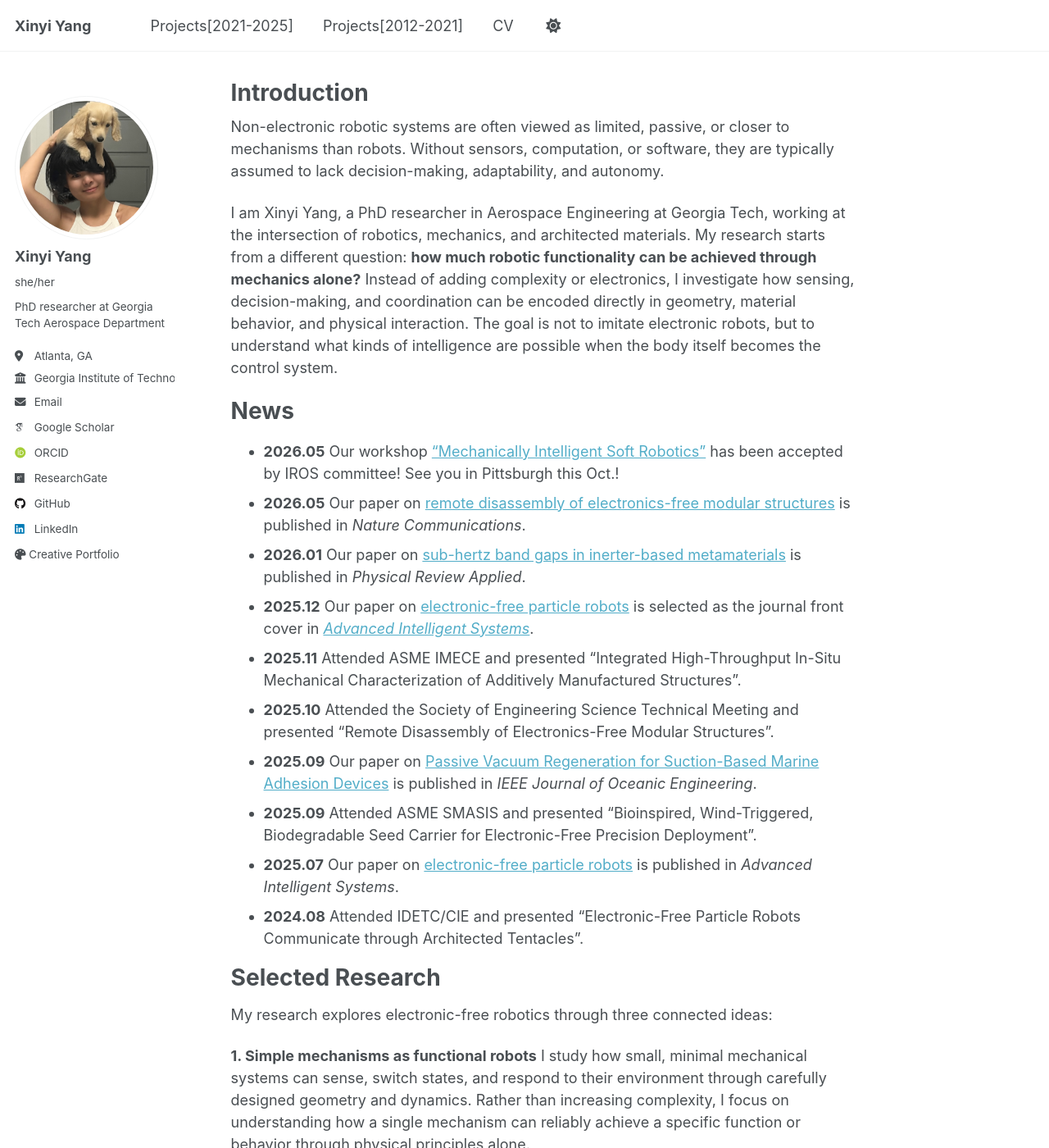
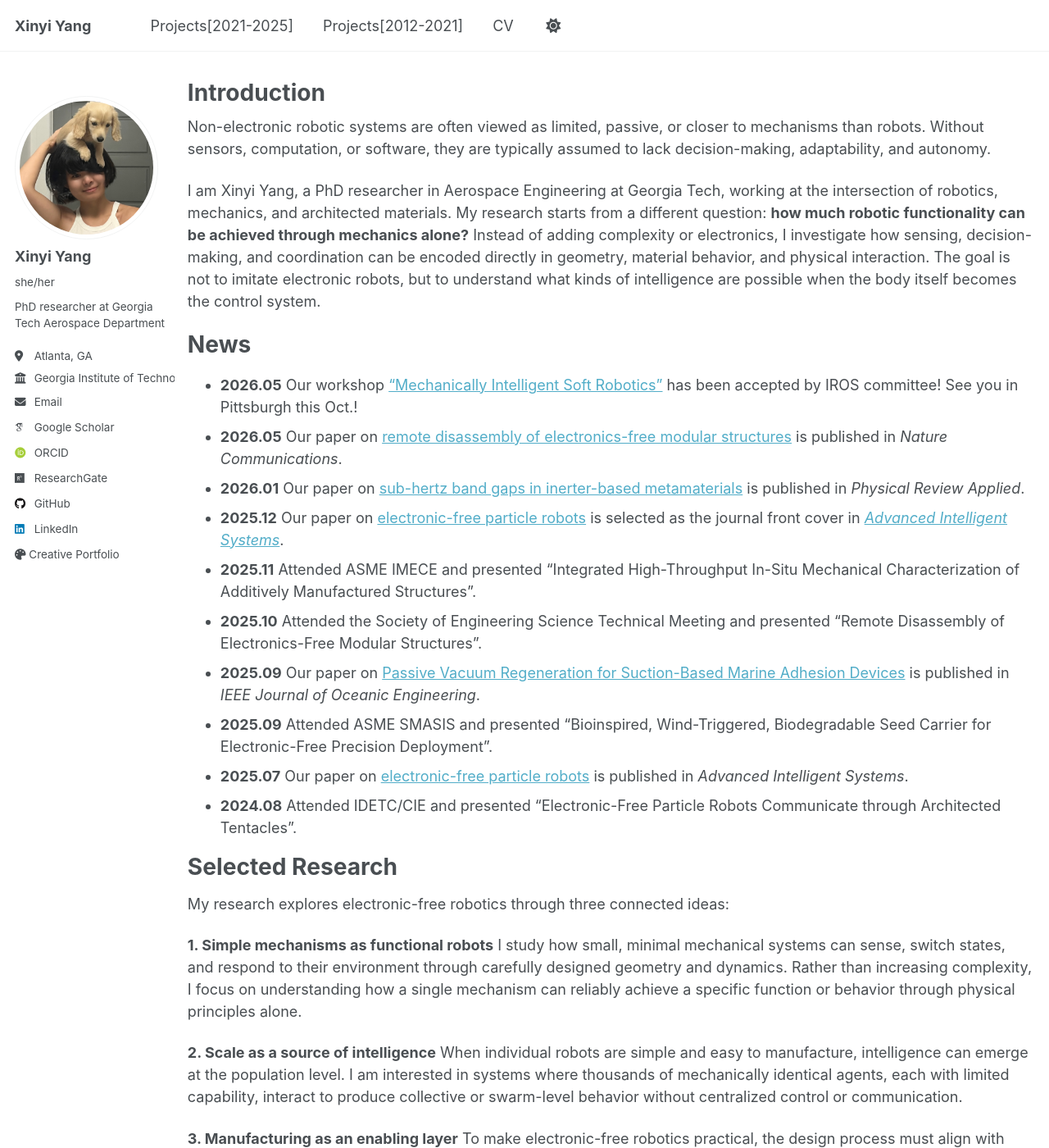
Before and after one commit to XinyiYang0/xinyiyang0.github.io, a Jekyll site: the page built from _pages/about.md, in a window 1280 px wide and 1400 px high. Shown: the whole window at 82% size. Built offline with Jekyll 4.4.1, drawn with Linux system fonts in a browser that asks for light colours; some web fonts are replaced; a script that is not in the unit is left out.

Commit message:
widen content area

```diff
--- a/_sass/layout/_page.scss
+++ b/_sass/layout/_page.scss
@@ -19,8 +19,8 @@
 .page {
   @include breakpoint($large) {
     @include span(10 of 12 last);
-    @include prefix(0.5 of 12);
-    @include suffix(2 of 12);
+    @include prefix(0 of 12);
+    @include suffix(0 of 12);
   }
 
   .page__inner-wrap {
```
